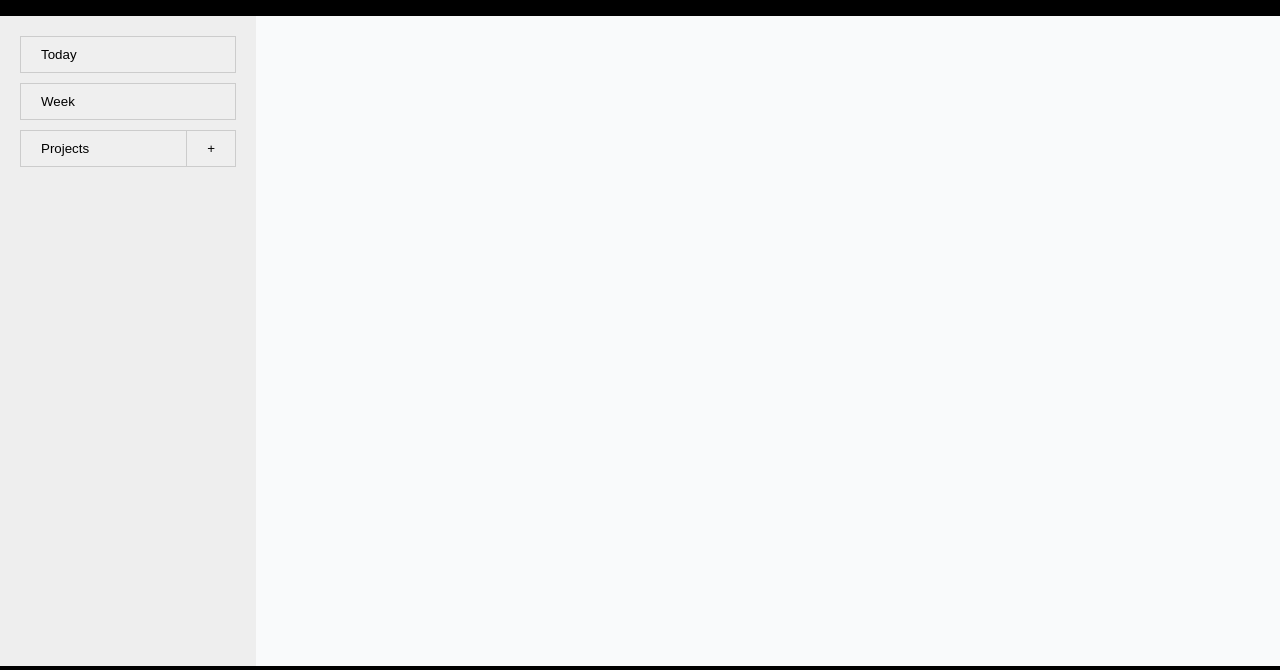
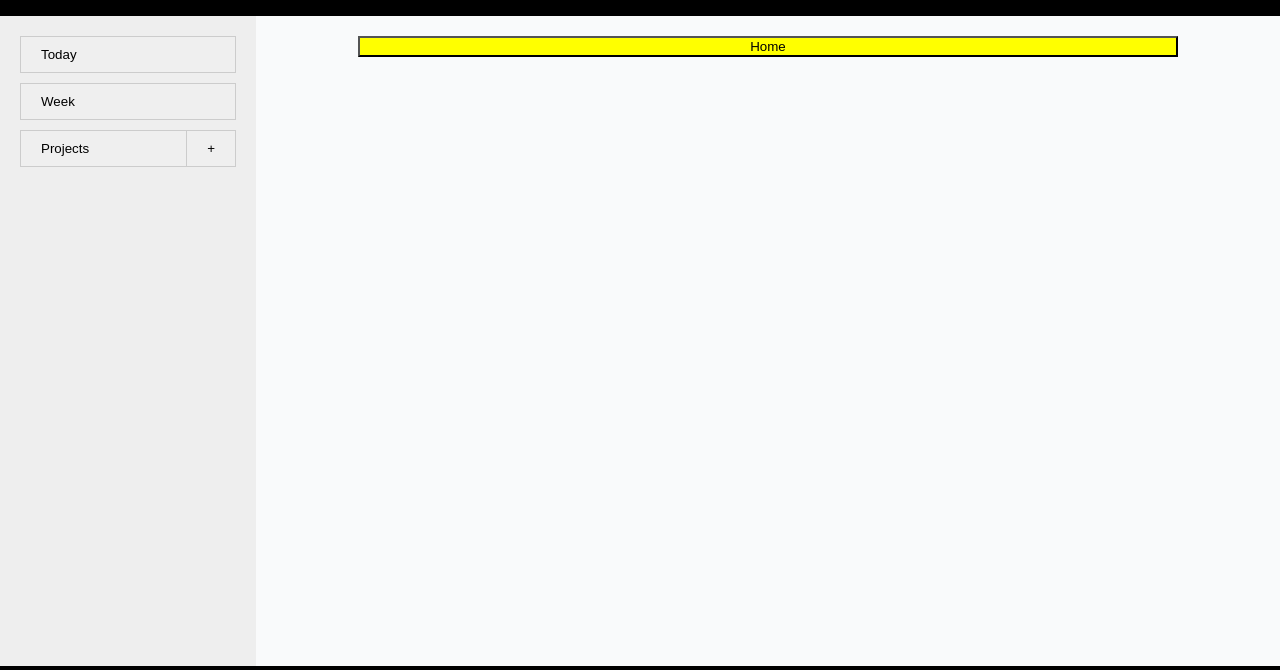
Before and after one commit to VanQuishi/Todo-List, a website built with webpack: page dist/index.html in a window 1280 px wide. Shown: the part 84-754 px from the top of the page. Built offline with nearby package versions, Linux system fonts and the light colour scheme.

Commit message:
add projectTitleButton in ProjectView

```diff
--- /dev/null
+++ b/src/UI/ProjectView.js
@@ -0,0 +1,17 @@
+// Each Project is a dropdown of its tasks, sorted based on due date:
+    /*
+    + Project title is displayed with its color background
+    + First Project tasks are displayed by default
+    + User can expand/collapse any of the Projects' dropdowns
+    */
+// Each task comes along with a checkbox, edit icon, delete icon
+
+const ProjectView = document.createElement('div');
+
+const projectTitleButton = document.createElement('button');
+projectTitleButton.className = 'projectTitleButton';
+projectTitleButton.style.backgroundColor = "yellow";
+projectTitleButton.textContent = "Home";
+
+ProjectView.appendChild(projectTitleButton);
+export default ProjectView;
--- a/src/UI/layout.js
+++ b/src/UI/layout.js
@@ -2,6 +2,8 @@ import githubLogo from "../assets/github-mark/github-mark-white.svg";
 
 const layout = document.createElement('div');
 
+
+/* Header section */
 const header = document.createElement('div');
 header.id = "header";
 const logoWrapper = document.createElement('div');
@@ -10,6 +12,8 @@ title.textContent = "Planner";
 logoWrapper.appendChild(title);
 header.appendChild(logoWrapper);
 
+
+/* Main section */
 const main = document.createElement('div');
 main.id = "main";
 
@@ -46,6 +50,15 @@ navItems.appendChild(projectsTab);
 nav.appendChild(navItems);
 main.appendChild(nav);
 
+const viewWrapper = document.createElement('div');
+const view = document.createElement('div');
+view.id = 'view';
+
+viewWrapper.appendChild(view);
+main.appendChild(viewWrapper);
+
+
+/* Footer section */
 const footer = document.createElement('div');
 footer.id = "footer";
 const creditWrapper = document.createElement('p');
--- a/src/index.js
+++ b/src/index.js
@@ -3,6 +3,7 @@ import Task from "./Logics/Task";
 import LocalStorage from "./Logics/LocalStorage";
 import './style.css';
 import layout from "./UI/layout";
+import ProjectView from "./UI/ProjectView";
 
 var project1 = new Project("Odin1", "red")
 project1.tasks = [1,1,2];
@@ -53,7 +54,8 @@ storage.removeProject("Odin3");
 console.log(storage.projects);
 /* End of logic test */
 
-
-
 contentDiv.appendChild(layout);
 document.body.appendChild(contentDiv);
+
+const view = document.getElementById('view');
+view.appendChild(ProjectView);
--- a/src/style.css
+++ b/src/style.css
@@ -79,6 +79,15 @@ h1, h2, h3{
   text-align: center;
 }
 
+#view{
+  margin: 20px auto;
+  width: 80%;
+}
+
+.projectTitleButton{
+  width: 100%;
+}
+
 #footer{
   background-color: black;
   height: var(--footerHeight);
```
Also changed, not shown: dist/bundle.js.
